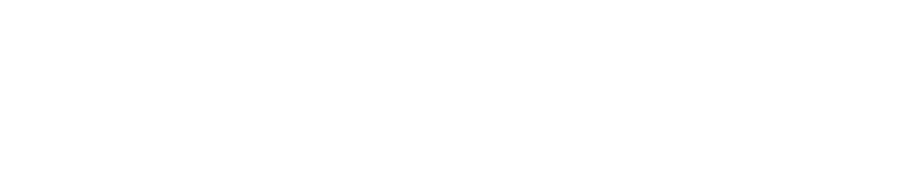
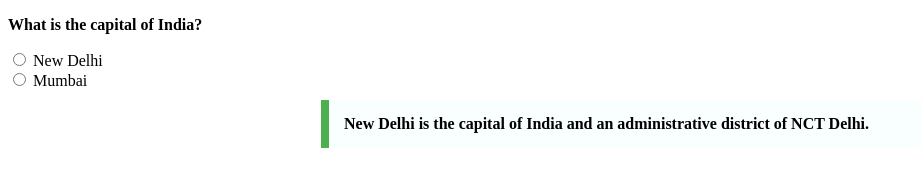
Before and after one commit to acciojob/trivia-accio-rajitha, a website: page main.html in a window 1280 px wide. Shown: the whole page, without its empty margins (0-922 px from the left). Drawn offline with Linux system fonts and the light colour scheme.

Commit message:
created a submission

```diff
--- a/main.html
+++ b/main.html
@@ -10,6 +10,23 @@
 	<!-- the entire body must be written by student -->
     <script type="text/javascript" src="./script.js">
 </script>
+	<div class="quiz-container">
+        <div class="quiz-question">
+            <p><b>What is the capital of India?</b></p>
+        </div>
+
+        <div class="quiz-options">
+            <label>
+                <input type="radio" name="capital" value="new-delhi"> New Delhi
+            </label><br>
+            <label>
+                <input type="radio" name="capital" value="mumbai"> Mumbai
+            </label>
+        </div>
+    </div>
+	<blockquote>
+        New Delhi is the capital of India and an administrative district of NCT Delhi.
+    </blockquote>
 
 </body>
 
--- a/styles.css
+++ b/styles.css
@@ -1,2 +1,18 @@
 
 /* Your CSS Code here. */
+<style>
+        body {
+
+            background-color: #f0f0f0;
+		}
+
+        blockquote {
+            font-weight: bold;
+			max-width: 600px;
+            margin: 10px auto;
+            padding: 15px;
+            border-left: 8px solid #4CAF50;
+            background-color: #f8fffe;
+        }
+    </style>
+</head>
```
